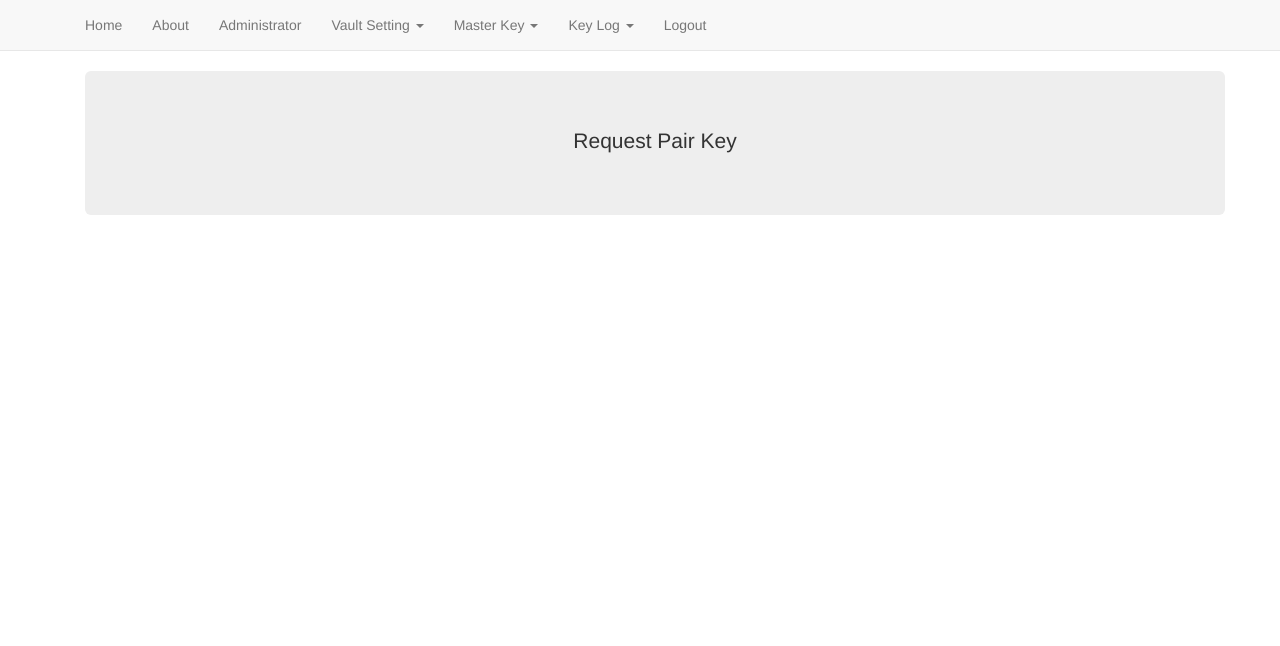
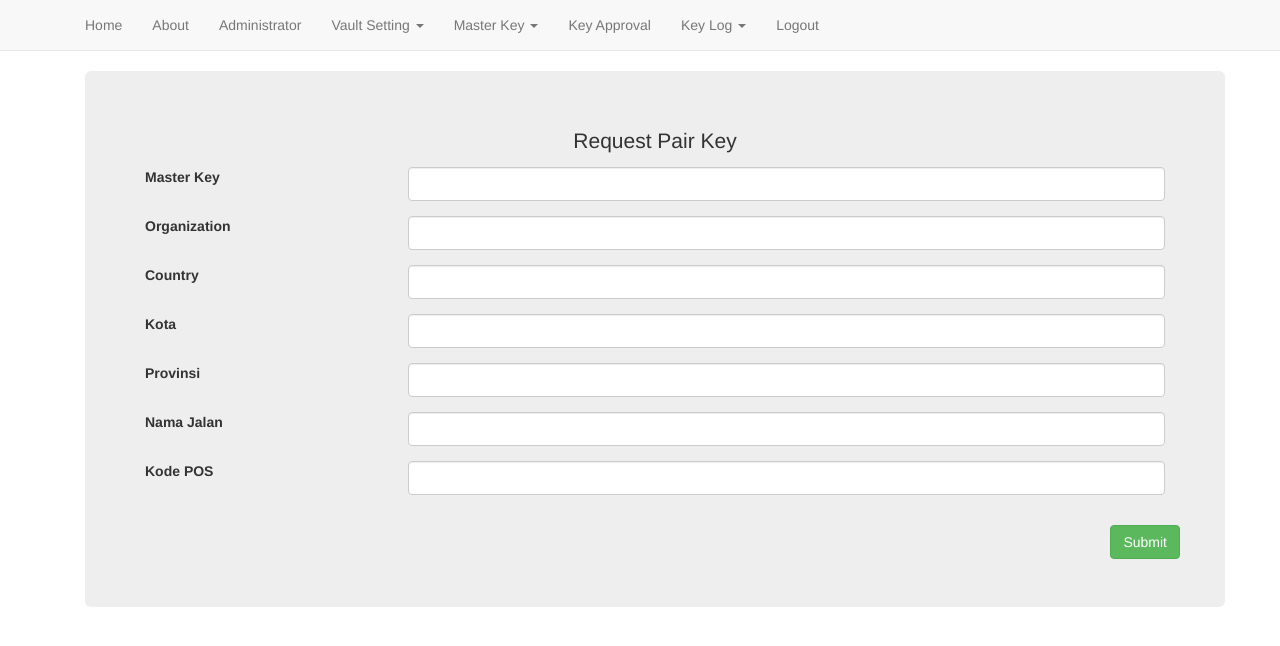
Before and after one commit to FirmanBr/PKI, a Django app: page /aps/requestcsca/ in a window 1280 px wide. Shown: the top 646 px of the page. Run offline with Django 3.2, Linux system fonts and the light colour scheme; a user stored in the database is signed in; data comes from the database, SQL or seed files in the repository; some libraries are stand-ins or nearby versions.

Commit message:
version 051120191215

```diff
--- a/aps/models.py
+++ b/aps/models.py
@@ -52,57 +52,12 @@ class mainkey(models.Model):
     def __str__(self):
       return self.kunci
 
-class DjangoX509Ca(models.Model):
-    name = models.CharField(max_length=64)
-    notes = models.TextField()
-    key_length = models.CharField(max_length=6)
-    digest = models.CharField(max_length=8)
-    validity_start = models.DateTimeField(blank=True, null=True)
-    validity_end = models.DateTimeField(blank=True, null=True)
-    country_code = models.CharField(max_length=2)
-    state = models.CharField(max_length=64)
-    city = models.CharField(max_length=64)
-    organization_name = models.CharField(max_length=64)
-    email = models.CharField(max_length=254)
-    common_name = models.CharField(max_length=63)
-    extensions = models.TextField()
-    serial_number = models.CharField(max_length=39, blank=True, null=True)
-    certificate = models.TextField()
-    private_key = models.TextField()
-    created = models.DateTimeField()
-    modified = models.DateTimeField()
-    organizational_unit_name = models.CharField(max_length=64)
-
-    class Meta:
-        managed = False
-        db_table = 'django_x509_ca'
-
-
-class DjangoX509Cert(models.Model):
-    name = models.CharField(max_length=64)
-    notes = models.TextField()
-    key_length = models.CharField(max_length=6)
-    digest = models.CharField(max_length=8)
-    validity_start = models.DateTimeField(blank=True, null=True)
-    validity_end = models.DateTimeField(blank=True, null=True)
-    country_code = models.CharField(max_length=2)
-    state = models.CharField(max_length=64)
-    city = models.CharField(max_length=64)
-    organization_name = models.CharField(max_length=64)
-    email = models.CharField(max_length=254)
-    common_name = models.CharField(max_length=63)
-    extensions = models.TextField()
-    serial_number = models.CharField(max_length=39, blank=True, null=True)
-    certificate = models.TextField()
-    private_key = models.TextField()
-    created = models.DateTimeField()
-    modified = models.DateTimeField()
-    revoked = models.IntegerField()
-    revoked_at = models.DateTimeField(blank=True, null=True)
-    ca = models.ForeignKey(DjangoX509Ca, models.DO_NOTHING)
-    organizational_unit_name = models.CharField(max_length=64)
-
-    class Meta:
-        managed = False
-        db_table = 'django_x509_cert'
-        unique_together = (('ca', 'serial_number'),)
+class PairKeyReq(models.Model):
+    no = models.AutoField(primary_key=True)
+    masterkey = models.CharField(max_length=100)
+    negara = models.CharField(max_length=100)
+    kota = models.CharField(max_length=100)
+    provinsi = models.CharField(max_length=100)
+    jalan = models.CharField(max_length=100)
+    pos = models.CharField(max_length=100)
+    status = models.CharField(max_length=10,null=True)
--- a/aps/views.py
+++ b/aps/views.py
@@ -347,7 +347,7 @@ def validkeysubmit(request):
             path='pki',
         )
         set_crl_configuration_response = client.secrets.pki.set_crl_configuration(
-            expiry='365h',
+            expiry='1095h',
             disable=False
         )
 
--- a/pki/settings.py
+++ b/pki/settings.py
@@ -10,7 +10,7 @@ STATIC_DIR = os.path.join(BASE_DIR,'static')
 MEDIA_DIR = os.path.join(BASE_DIR,'media')
 SECRET_KEY = 'j0(i0wp82-riqb^@88@5a+^!-*(qq1$01(jchj0k^-8b&g941b'
 DEBUG = True
-ALLOWED_HOSTS = ['192.168.88.67','127.0.0.1:8200','192.168.88.114' '127.0.0.1', '0.0.0.0', '192.168.88.111']
+ALLOWED_HOSTS = ['127.0.0.1:8200','127.0.0.1']
 
 INSTALLED_APPS = [
     'django.contrib.admin',
--- a/templates/aps/base.html
+++ b/templates/aps/base.html
@@ -67,6 +67,12 @@
                     <li><a href="{% url 'aps:list_key' %}">Key List</a></li>
                   </ul>
               </li>
+            {% endif %}
+          {% endif %}
+
+          {% if user.is_authenticated %}
+            {% if user.profile.role == 1 %}
+              <li><a class="navbar-link" href="#">Key Approval </a></li>
             {% endif %}
           {% endif %}
 
--- a/templates/aps/requestcsca.html
+++ b/templates/aps/requestcsca.html
@@ -8,6 +8,99 @@
         Request Pair Key
       </p>
     </h5>
+
+    <form method="post" action="#">
+      {% csrf_token %}
+
+        <div class="form-group row">
+          <label class="form-label col-md-3" for="password">Master Key</label>
+            <div class="col-md-9">
+              <input type="text" name="masterkey"
+                maxlength="255"
+                class="form-control form-control-sm"
+                title="" required=""
+                id="masterkey">
+            </div>
+        </div>
+
+        <div class="form-group row">
+          <label class="form-label col-md-3" for="organization">Organization</label>
+            <div class="col-md-9">
+              <input type="text" name="organization"
+                maxlength="255"
+                class="form-control form-control-sm"
+                title="" required=""
+                id="organization">
+            </div>
+        </div>
+
+        <div class="form-group row">
+          <label class="form-label col-md-3" for="country">Country</label>
+            <div class="col-md-9">
+              <input type="text" name="country"
+                maxlength="255"
+                class="form-control form-control-sm"
+                title="" required=""
+                id="country">
+            </div>
+        </div>
+
+        <div class="form-group row">
+          <label class="form-label col-md-3" for="kota">Kota</label>
+            <div class="col-md-9">
+              <input type="text" name="kota"
+                maxlength="255"
+                class="form-control form-control-sm"
+                title="" required=""
+                id="kota">
+            </div>
+        </div>
+
+        <div class="form-group row">
+          <label class="form-label col-md-3" for="province">Provinsi</label>
+            <div class="col-md-9">
+              <input type="text" name="province"
+                maxlength="255"
+                class="form-control form-control-sm"
+                title="" required=""
+                id="province">
+            </div>
+        </div>
+
+        <div class="form-group row">
+          <label class="form-label col-md-3" for="address">Nama Jalan</label>
+            <div class="col-md-9">
+              <input type="text" name="address"
+                maxlength="255"
+                class="form-control form-control-sm"
+                title="" required=""
+                id="address">
+            </div>
+        </div>
+
+        <div class="form-group row">
+          <label class="form-label col-md-3" for="address">Kode POS</label>
+            <div class="col-md-9">
+              <input type="text" name="kodepos"
+                maxlength="255"
+                class="form-control form-control-sm"
+                title="" required=""
+                id="kodepos">
+            </div>
+        </div>
+
+        <div class="row">
+          <div class="col-12 text-center">
+            <div class="form-group">
+              <button type="submit" class="form-button btn btn-success btn pull-right" >
+              Submit
+              </button>
+            </div>
+          </div>
+        </div>
+
+    </form>
+
  </div>
 <div class="container">
 
```
Also changed, not shown: aps/migrations/0002_pairkeyreq.py (added), aps/migrations/0003_pairkeyreq_status.py (added).
